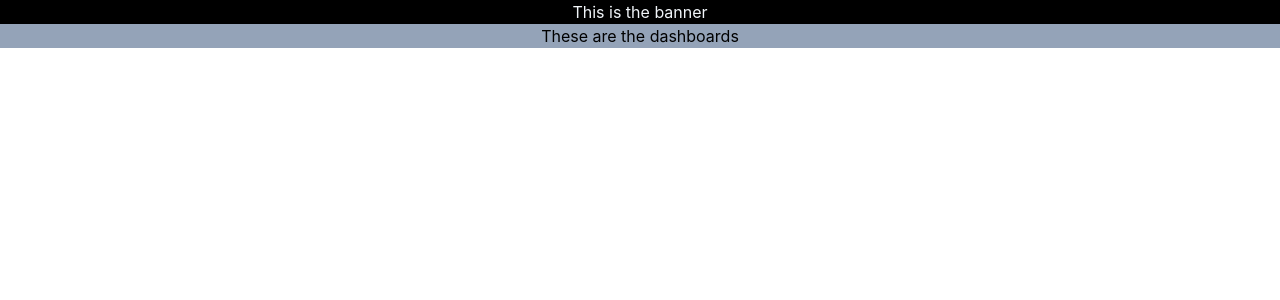
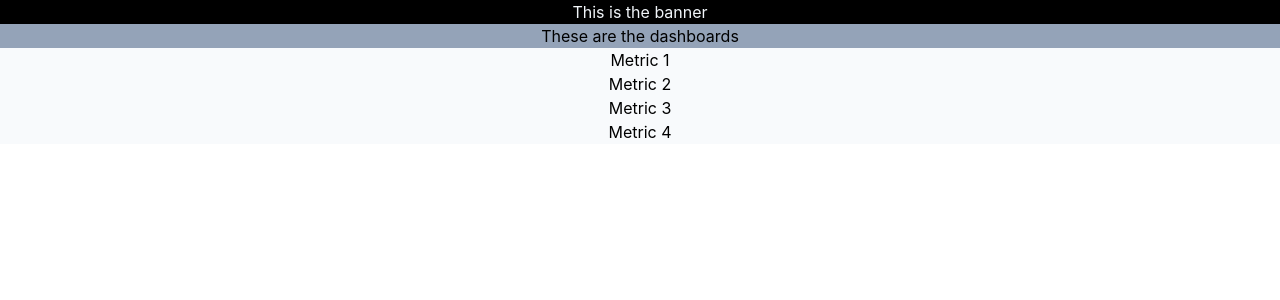
Before and after one commit to vagabond-systems/cisco-starter-repo, a React (Create React App) app in the folder sextant/: page / in a window 1280 px wide. Shown: the top 300 px of the page. Built offline with nearby package versions, Linux system fonts and the light colour scheme.

Commit message:
add extra effect

```diff
--- a/sextant/src/App.js
+++ b/sextant/src/App.js
@@ -1,12 +1,19 @@
 import './App.css';
 import Banner from './components/Banner.js';
 import Dashboard from './components/dashboard/Dashboard.js';
+
+const exhibits = [
+  'Metric 1',
+  'Metric 2',
+  'Metric 3',
+  'Metric 4'
+]
 
 function App() {
   return (
     <div className="App">
       <Banner />
-      <Dashboard />
+      <Dashboard exhibits={exhibits}/>
     </div>
   );
 }
--- a/sextant/src/components/Banner.js
+++ b/sextant/src/components/Banner.js
@@ -1,4 +1,4 @@
-import React, { useState, useEffect } from 'react';
+import React from 'react';
 
 
 function Banner(props) {
--- a/sextant/src/components/dashboard/Dashboard.js
+++ b/sextant/src/components/dashboard/Dashboard.js
@@ -1,10 +1,18 @@
-import React, { useState, useEffect } from 'react';
+import React from 'react';
 
 
 function Dashboard(props) {
+  const exhibits = props.exhibits;
+  console.log(exhibits)
   return (
     <div id="dashboard" className="bg-slate-400">
       <h1>These are the dashboards</h1>
+      {exhibits.length ? exhibits.map((exhibit, index) => {
+        return (
+          <div id="exhibit {index}" key={index} className="bg-slate-50 hover:bg-slate-200">
+            <p>{exhibit}</p>
+          </div>
+        )}) : null}
     </div>
   )
 }
```
